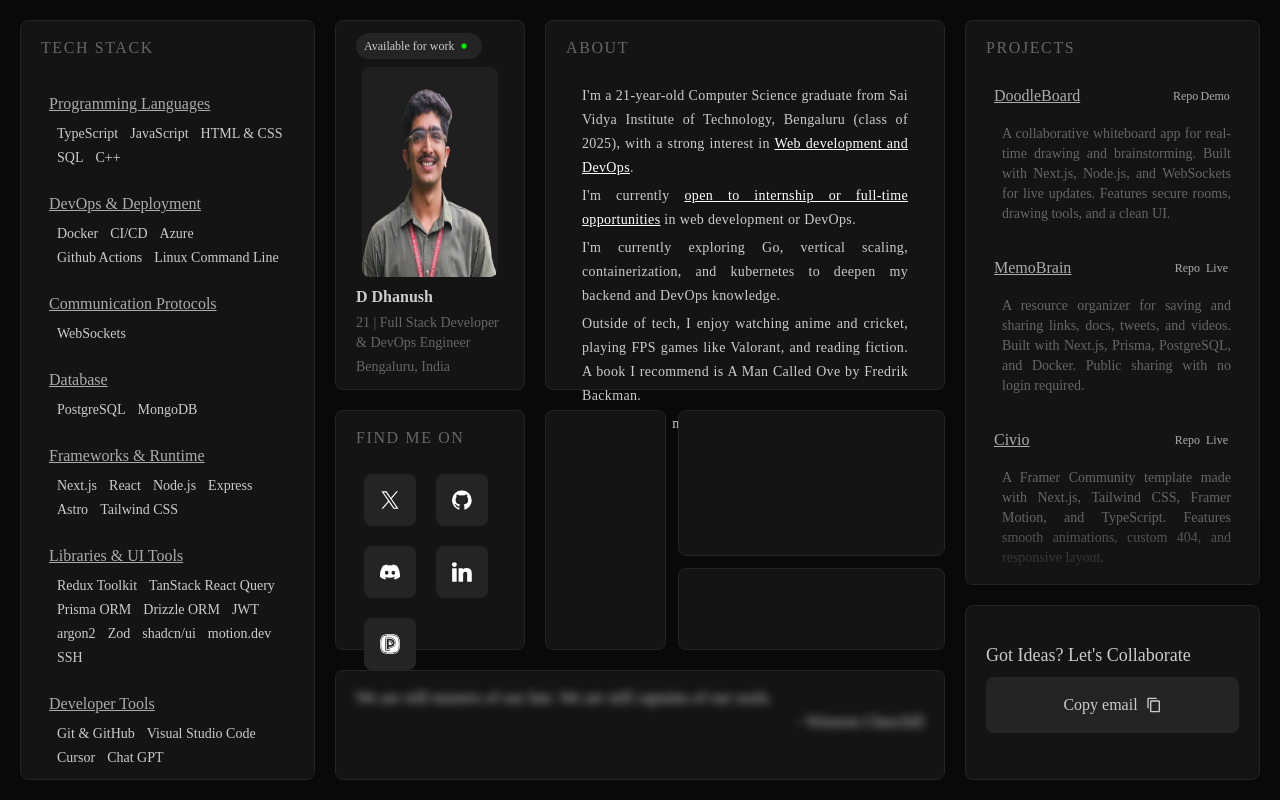
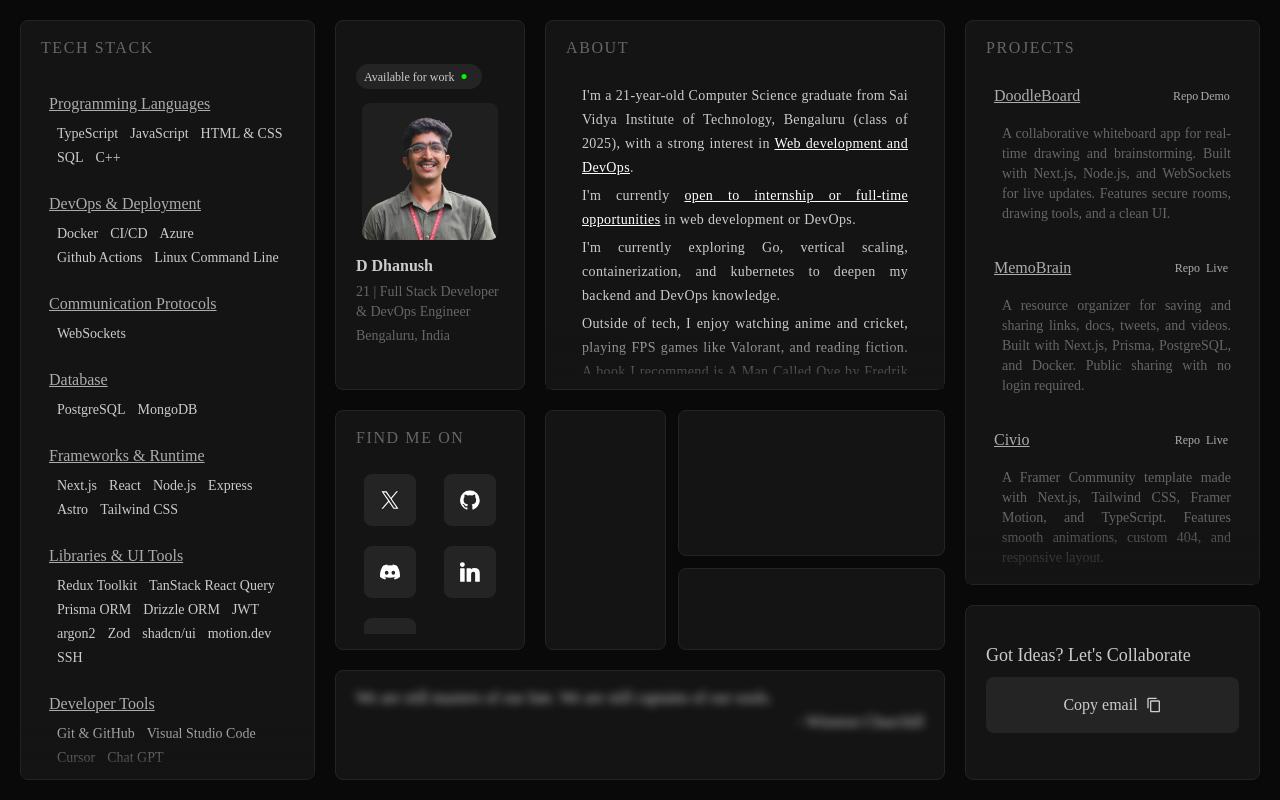
Before and after one commit to dhanushd-27/Portfolio, a Next.js app: page / in a window 1280 px wide. Built offline with nearby package versions, Linux system fonts and the light colour scheme.

Commit message:
Update Socials Component, Techstack component, about component, copymail component, profile component, quote component

```diff
--- a/src/components/About.tsx
+++ b/src/components/About.tsx
@@ -2,25 +2,26 @@
 
 export default function About() {
   return (
-    <div className='box box-hover col-start-6 col-end-10 row-start-1 row-end-7 flex flex-col gap-6'>
+    <div className='box col-start-6 col-end-10 row-start-1 row-end-7 flex flex-col gap-6 relative'>
       <p className='header'>About</p>
-      <div className='text-text-default tracking-wide text-sm leading-6 text-justify px-4 flex flex-col gap-1'>
-        <p className=''>
+      <div className='text-text-default tracking-wide text-sm leading-6 text-justify px-4 flex flex-col gap-1 overflow-y-auto hide-scrollbar relative'>
+        <p>
           I&apos;m a 21-year-old Computer Science graduate from Sai Vidya Institute of Technology, Bengaluru (class of 2025), with a strong interest in <span className='text-accent-white underline'>Web development and DevOps</span>.
         </p>
-        <p className=''>
+        <p>
           I&apos;m currently <span className='text-accent-white underline'>open to internship or full-time opportunities</span> in web development or DevOps.
         </p>
-        <p className=''>
+        <p>
           I&apos;m currently exploring Go, vertical scaling, containerization, and kubernetes to deepen my backend and DevOps knowledge.
         </p>
-        <p className=''>
+        <p>
           Outside of tech, I enjoy watching anime and cricket, playing FPS games like Valorant, and reading fiction. A book I recommend is A Man Called Ove by Fredrik Backman.
         </p>
-        <p className=''>
+        <p>
           You can find my projects and contributions on my <a href="https://github.com/dhanushd-27" className="text-accent-white hover:underline">GitHub</a>.
         </p>
       </div>
+      <div className='pointer-events-none absolute bottom-0 left-0 w-full h-15 bg-gradient-to-b from-transparent to-bg-card'></div>
     </div>
   )
 }
--- a/src/components/CopyMail.tsx
+++ b/src/components/CopyMail.tsx
@@ -15,7 +15,7 @@
   }
 
   return (
-    <div className='box col-start-10 col-end-13 row-start-10 row-end-13' onClick={handleCopy}>
+    <div className='box col-start-10 col-end-13 row-start-10 row-end-13 hide-scrollbar overflow-y-auto' onClick={handleCopy}>
       <h3 className='text-default text-lg pt-5 pb-2'>Got Ideas? Let&apos;s Collaborate</h3>
       {
         isCopied ? (
--- a/src/components/Profile.tsx
+++ b/src/components/Profile.tsx
@@ -3,15 +3,15 @@
 
 export default function Profile() {
   return (
-    <div className='box col-start-4 col-end-6 row-start-1 row-end-7 flex items-center justify-center'>
-      <div className='w-[250px] flex flex-col gap-2 items-start justify-center'>
+    <div className='box col-start-4 col-end-6 row-start-1 row-end-7 flex items-center justify-center hide-scrollbar overflow-y-auto'>
+      <div className='w-full h-10/12 flex flex-col gap-2 items-start justify-center'>
         <div className='bg-surface-primary rounded-full text-xs px-2 text-center text-default flex items-center justify-center hover:bg-surface-secondary transition-colors duration-300 ease-in-out w-max'>
           {/* Add Animation here, like a loader and then available to work shows up */}
           <p>Available for work</p>
           <Image src={'/available.gif'} height={20} width={20} alt='Available for work' unoptimized={true}/>
         </div>
-        <div className="w-full flex items-center justify-center">
-          <div className='relative w-11/12 h-[210px]'>
+        <div className="w-full h-full flex items-center justify-center">
+          <div className='relative w-11/12 h-11/12'>
             <Image src={'/profile-pfp.jpg'} alt='Profile Picture' fill className='rounded-lg'/>
           </div>
         </div>
--- a/src/components/Quote.tsx
+++ b/src/components/Quote.tsx
@@ -27,7 +27,7 @@
   }
 
   return (
-    <div className='box box-hover col-start-4 col-end-10 row-start-11 row-end-13 overflow-auto gap-1 group'>
+    <div className='box box-hover col-start-4 col-end-10 row-start-11 row-end-13 overflow-auto gap-1 group hide-scrollbar'>
         <p className='text-default text-start group-hover:blur-none blur-xs transition-all duration-300'>{quote?.quote}</p>
         <p className='text-default text-end group-hover:blur-none blur-xs transition-all duration-300'>- {quote?.author}</p>
     </div>
--- a/src/components/Socials/Socials.tsx
+++ b/src/components/Socials/Socials.tsx
@@ -4,9 +4,9 @@
 
 export default function Links() {
   return (
-    <div className='box col-start-4 col-end-6 row-start-7 row-end-11 flex flex-col gap-6'>
+    <div className='box col-start-4 col-end-6 row-start-7 row-end-11 flex flex-col gap-6 w-full'>
       <p className='header'>Find me on</p>
-      <div className='flex flex-wrap w-full px-2 gap-5 justify-start'>
+      <div className='flex flex-wrap w-full px-2 gap-5 justify-between hide-scrollbar overflow-y-auto'>
         <Icons name={ socials.x.name } logo={ socials.x.logo } link={ socials.x.link } />
         <Icons name={ socials.github.name } logo={ socials.github.logo } link={ socials.github.link } />
         <Icons name={ socials.discord.name } logo={ socials.discord.logo } link={ socials.discord.link } />
--- a/src/components/TechStack/Techstack.tsx
+++ b/src/components/TechStack/Techstack.tsx
@@ -4,9 +4,9 @@
 
 export default function Techstack() {
   return (
-    <div className='box col-start-1 col-end-4 row-start-1 row-end-13 overflow-auto flex flex-col gap-6'>
+    <div className='box col-start-1 col-end-4 row-start-1 row-end-13 overflow-auto flex flex-col gap-6 relative'>
       <h3 className='header'>Tech Stack</h3>
-      <div className='flex flex-col gap-2'>
+      <div className='flex flex-col gap-2 hide-scrollbar overflow-y-auto'>
         {techStackData.categories.map((category) => (
           <Section
             key={category.title}
@@ -15,6 +15,7 @@
           />
         ))}
       </div>
+      <div className='pointer-events-none absolute bottom-0 left-0 w-full h-15 bg-gradient-to-b from-transparent to-bg-card'></div>
     </div>
   )
 }
```
